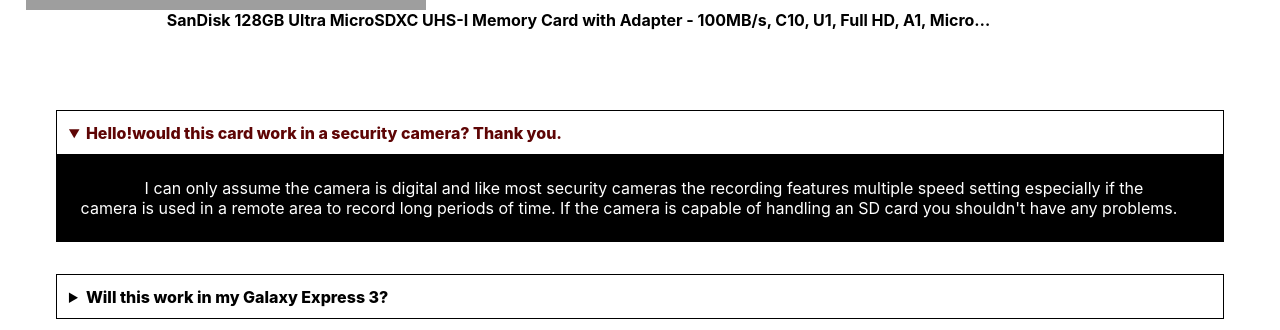
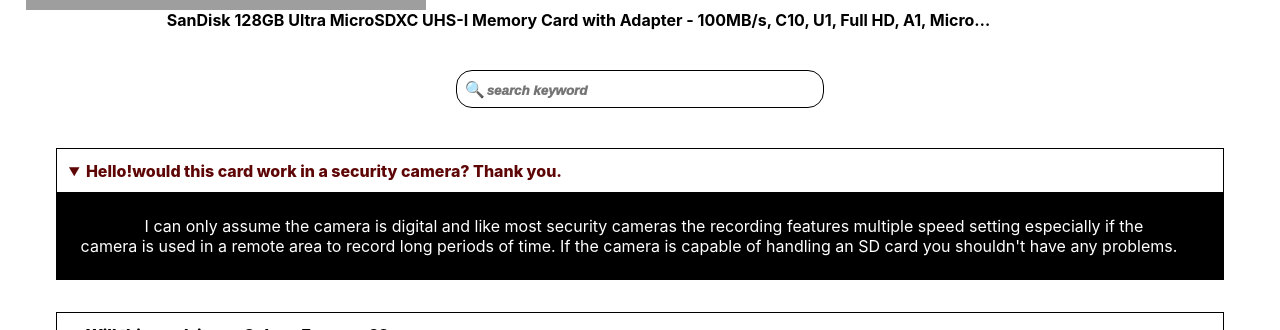
Before and after one commit to zaladeokin/3MTT-FAQ, a React (Create React App) app: page / in a window 1280 px wide. Shown: the part 427-757 px from the top of the page. Built offline with nearby package versions, Linux system fonts and the light colour scheme; no server answers; grey boxes are pictures that could not be loaded.

Commit message:
search function implemented

```diff
--- a/src/App.js
+++ b/src/App.js
@@ -14,6 +14,7 @@
 function App() {
   const [data, setData]= useState(false);
   const [loading, setLoading]= useState(true);
+  const [keyword, setKeyword]= useState("");
   let questionList, content;
 
   useEffect(()=>{
@@ -42,8 +43,15 @@
   if(loading){
     content= (<img alt='loading' src={loader} />);
   }else if(data !== false && loading === false){
-    questionList= data.questions.reverse().map((content, index) => <Card info={content} firstItem={index === 0 ? true: false} key={content.id}/>);
-    content= (<Layout product_info={data.product}> {questionList} </Layout>);
+    if (keyword !== '') {
+      //Search functionality | search scope include Question and Answer.
+      let reg = new RegExp(keyword, "gi");
+      questionList = data.questions.filter((content) => (content.question.search(reg) !== -1 || content.answer.search(reg) !== -1));
+    }else{
+      questionList = data.questions;
+    }
+    questionList= questionList.reverse().map((content, index) => <Card info={content} firstItem={index === 0 ? true: false} key={content.id}/>);
+    content= (<Layout product_info={data.product} search={{ value: keyword, set: setKeyword }}> {questionList} </Layout>);
   }else{
     content= (<Error  />);
   }
--- a/src/Component/Layout.js
+++ b/src/Component/Layout.js
@@ -1,12 +1,22 @@
+import { useRef } from 'react';
 import '../css/Layout.css'
 
-function Layout({children, product_info}){
+function Layout({children, product_info, search}){
+  const inputNode= useRef(null);
+
+  const handleSearch= (e)=>{
+    search.set(e.target.value);
+  }
+
   return(
     <main>
         <h2>Frequently Ask Questions</h2>
         <section>
           <img alt={product_info.sub_title.text} src={product_info.image} />
           <h3>{product_info.title}</h3>
+          <div id="search">
+            &#128269;<input type='text' ref={inputNode} placeholder='search keyword' value={search.value} onChange={handleSearch} />
+          </div>
           {children}
         </section>
       </main>
--- a/src/css/Card.css
+++ b/src/css/Card.css
@@ -6,7 +6,7 @@
 }
 
 details:first-of-type {
-    margin-top: 5em;
+    margin-top: 2.5em;
 }
 
 details:last-of-type {
--- a/src/css/Layout.css
+++ b/src/css/Layout.css
@@ -27,8 +27,42 @@
     margin: 0 auto;
 }
 
+#search{
+    width: 95%;
+    margin: 0 auto;
+    margin-top: 2.5em;
+    padding: 0.5em;
+    border: 1px solid #000;
+    border-radius: 1em;
+    text-align: initial;
+}
+
+#search input{
+    border: 0;
+    width: 90%;
+}
+
+#search input:focus {
+    outline: none;
+}
+
+#search input::placeholder {
+    font-style: oblique;
+    font-weight: 1000;
+    font-size: 1em;
+}
+
+@media screen and (min-width: 500px) {
+    #search{
+        width: 50%;
+    }
+}
+
 @media screen and (min-width: 900px){
     main img{
         margin: 0;
     }
+    #search{
+        width: 30%;
+    }
 }
```
